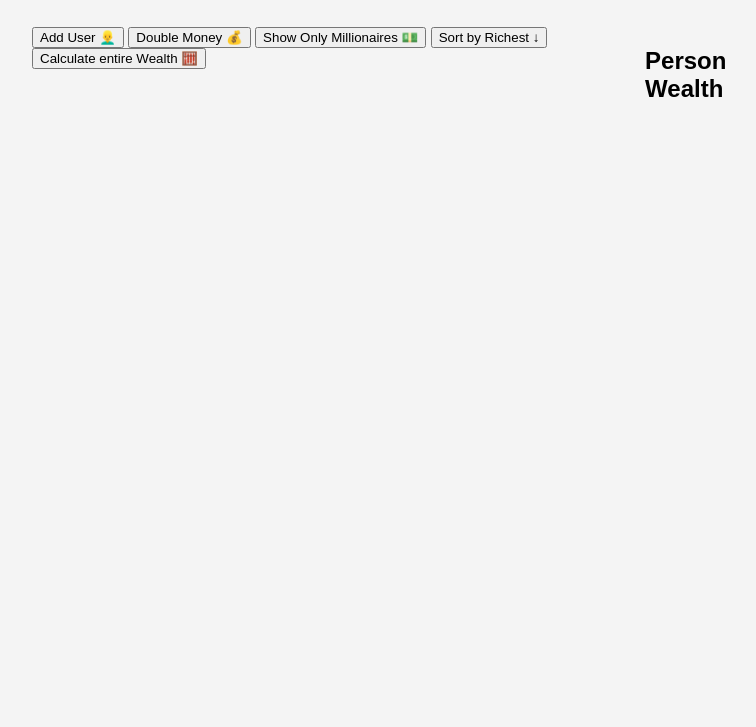
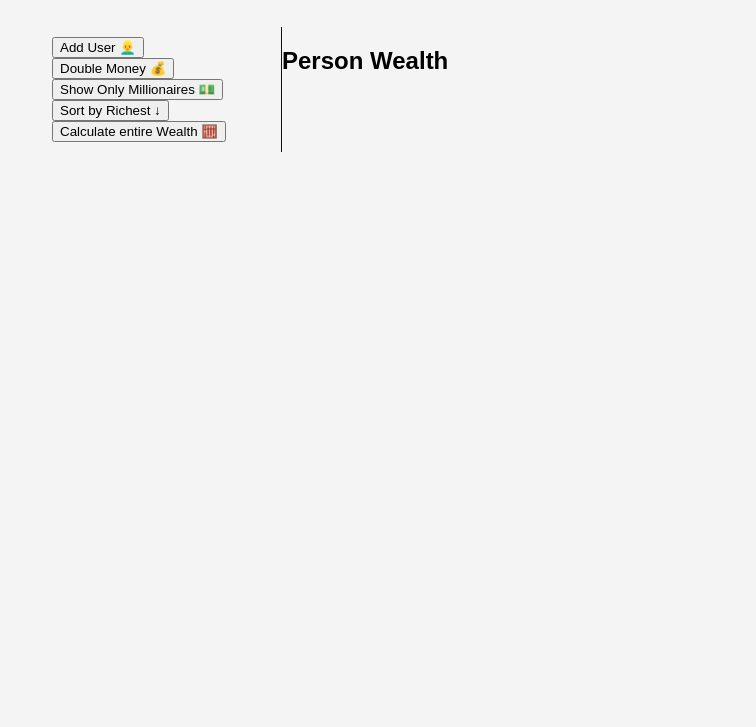
Before and after one commit to BeataJ/domArrayMethod, a plain HTML site: page index.html in a window 1280 px wide. Shown: the part 73-800 px from the top of the page, without its empty margins (228-984 px from the left). Drawn offline with Linux system fonts and the light colour scheme.

Commit message:
style aside

```diff
--- a/style.css
+++ b/style.css
@@ -19,3 +19,9 @@ body {
   max-width: 100%;
   width: 800px;
 }
+
+aside {
+  padding: 10px 20px;
+  width: 250px;
+  border-right: 1px solid #111;
+}
```
